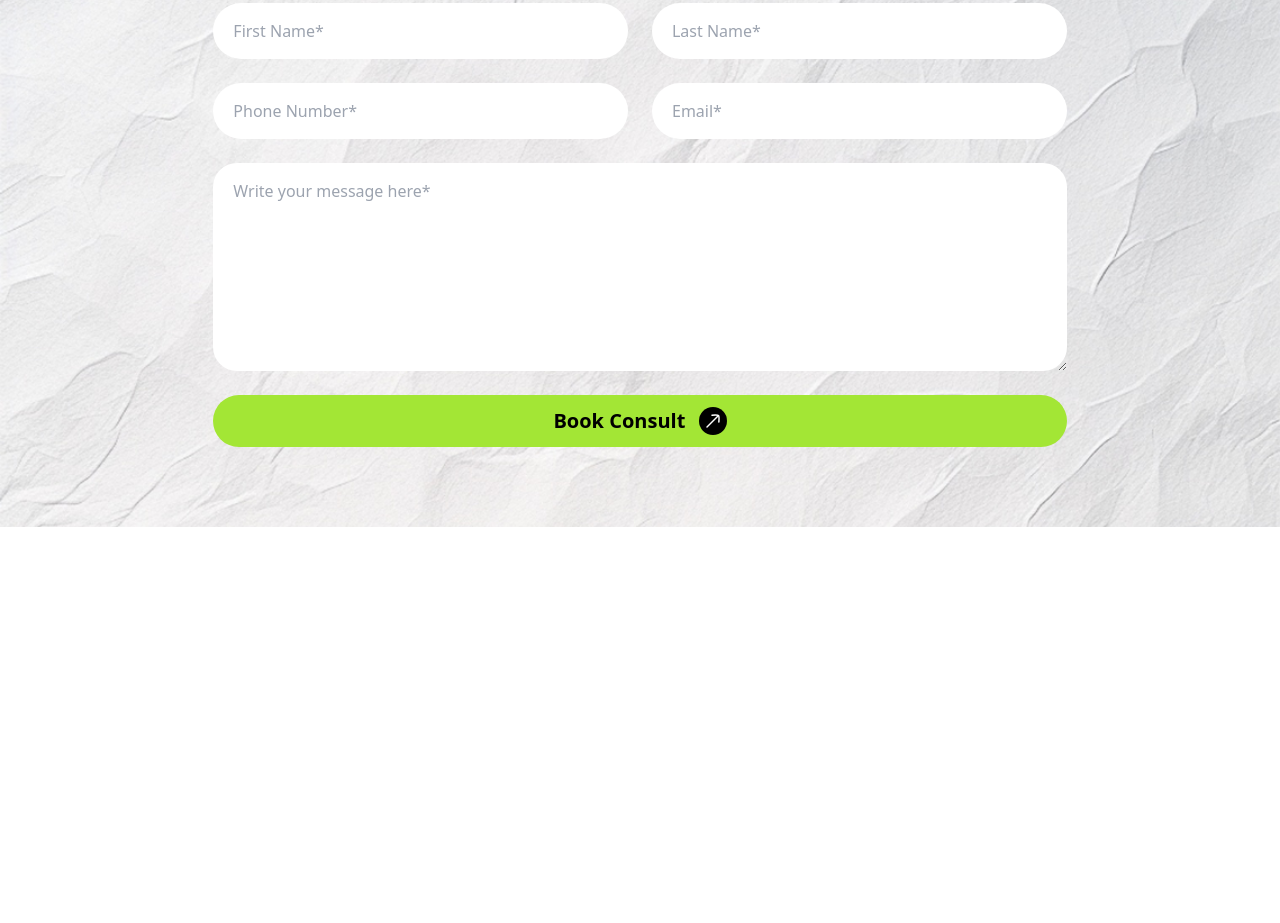
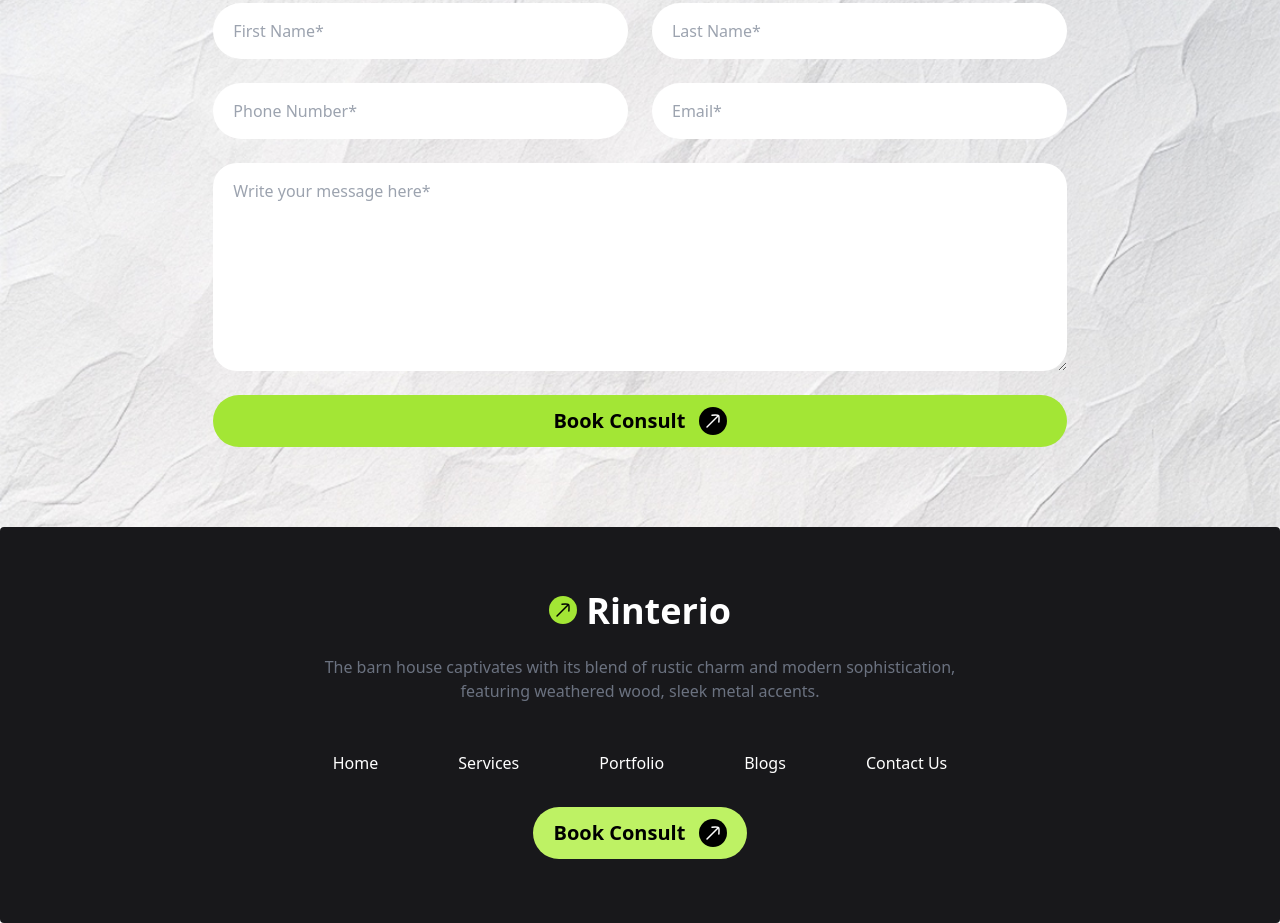
Before and after one commit to Siam-555/mahin-project-3, a plain HTML site: page index.html in a window 1280 px wide. Shown: the part 2288-3211 px from the top of the page. Before the commit the page ends 2815 px from the top, so only its background shows below. Drawn offline with nearby package versions, Linux system fonts and the light colour scheme.

Commit message:
footer section done

```diff
--- a/index.html
+++ b/index.html
@@ -8,13 +8,7 @@
   <script src="https://cdn.tailwindcss.com"></script>
 </head>
 
-<!-- Icon -->
-<!-- <svg class="bg-lime-400 rounded-full p-[2px]" xmlns="http://www.w3.org/2000/svg" viewBox="0 0 24 24" width="28" height="28" color="#000000" fill="none"><path d="M17 7L6 18" stroke="currentColor" stroke-width="1.5" stroke-linecap="round" /><path d="M11 6.13151C11 6.13151 16.6335 5.65662 17.4885 6.51153C18.3434 7.36645 17.8684 13 17.8684 13" stroke="currentColor" stroke-width="1.5" stroke-linecap="round" stroke-linejoin="round" /></svg> -->
-
-<!-- Button -->
-
 <body class="bg-white text-gray-600">
-
   <header class="bg-gray-50">
     <nav class="flex justify-around items-center py-5">
       <div class="font-bold text-black text-3xl">
@@ -97,7 +91,6 @@
         </div>
       </div>
     </section>
-
 
     <!-- Articles and News -->
     <section class="bg-gray-200 py-18 py-20">
@@ -183,8 +176,31 @@
       </div>
      </section>
 
-    <footer>
-    </footer>
+    <!-- <footer>
+    </footer> -->
+
+
+    <footer class="text-center text-white bg-zinc-900 text-base-content rounded p-16 w-full">
+      <h2 class="text-4xl Manrope inline font-bold text-white">
+        <svg class="bg-lime-400 inline -mt-2 rounded-full p-[2px]" xmlns="http://www.w3.org/2000/svg" viewBox="0 0 24 24" width="28" height="28" color="#000000" fill="none"><path d="M17 7L6 18" stroke="currentColor" stroke-width="1.5" stroke-linecap="round" /><path d="M11 6.13151C11 6.13151 16.6335 5.65662 17.4885 6.51153C18.3434 7.36645 17.8684 13 17.8684 13" stroke="currentColor" stroke-width="1.5" stroke-linecap="round" stroke-linejoin="round" /></svg>
+        Rinterio
+      </h2>
+      <p class="mt-6 mb-4 text-gray-500">The barn house captivates with its blend of rustic charm and modern sophistication,<br> featuring weathered wood, sleek metal accents.</p>
+      <div>
+        <ul class="flex justify-center gap-20 py-8">
+          <li>Home</li>
+          <li>Services</li>
+          <li>Portfolio</li>
+          <li>Blogs</li>
+          <li>Contact Us</li>
+        </ul>
+      </div>
+      <button class="text-black inline text-xl font-semibold bg-lime-300 rounded-full py-3 px-5">
+        Book Consult
+        <svg class="bg-black ml-2 -mt-1 inline rounded-full p-[2px]" xmlns="http://www.w3.org/2000/svg" viewBox="0 0 24 24" width="28" height="28" color="white" fill="none"><path d="M17 7L6 18" stroke="currentColor" stroke-width="1.5" stroke-linecap="round" /><path d="M11 6.13151C11 6.13151 16.6335 5.65662 17.4885 6.51153C18.3434 7.36645 17.8684 13 17.8684 13" stroke="currentColor" stroke-width="1.5" stroke-linecap="round" stroke-linejoin="round" /></svg>
+      </button>
+      </footer>
+
   </main>
 </body>
 </html>
```
